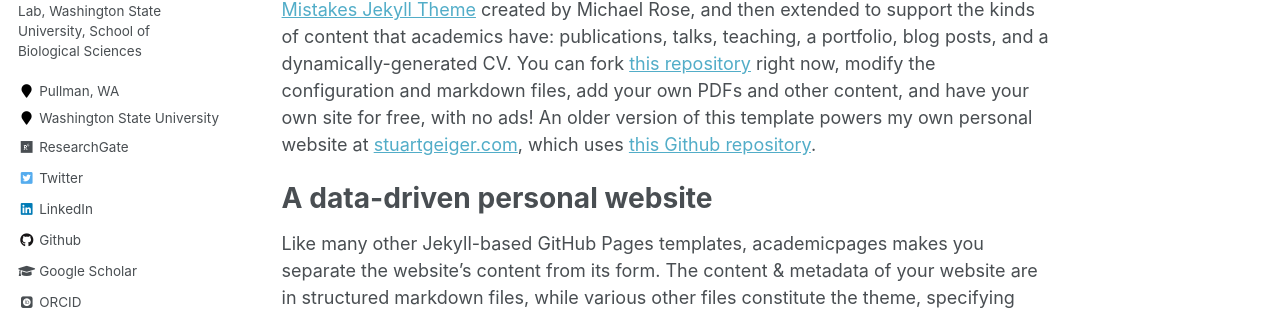
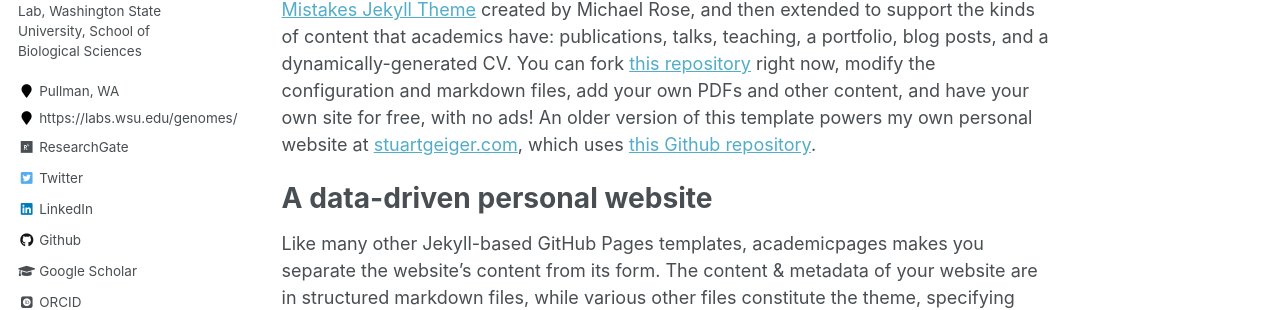
Before and after one commit to akfraik/akfraik.github.io, a Jekyll site: the page built from _pages/about.md, in a window 1280 px wide. Shown: the part 300-610 px from the top of the page. Built offline with Jekyll 4.4.1, drawn with Linux system fonts in a browser that asks for light colours; some web fonts are replaced.

Commit message:
Updated employer

```diff
--- a/_config.yml
+++ b/_config.yml
@@ -84,7 +84,7 @@ author:
   avatar           : "UNADJUSTEDNONRAW_thumb_3846.jpg"
   bio              : "Ph.D. Candidate in the Kelley Lab, Washington State University, School of Biological Sciences"
   location         : "Pullman, WA"
-  employer         : "Washington State University"
+  employer         : "https://labs.wsu.edu/genomes/"
   pubmed           :
   googlescholar    : "https://scholar.google.com/citations?user=W3XMQ68AAAAJ&hl=en"
   email            :
```
